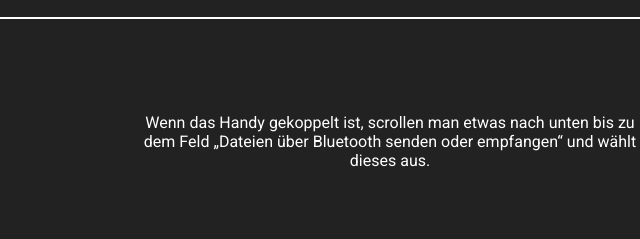
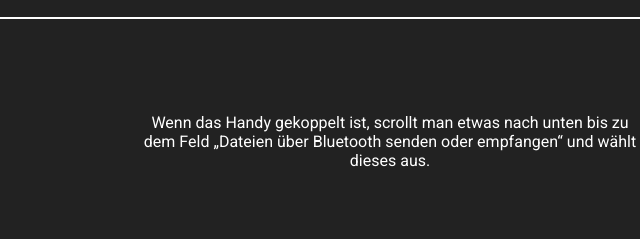
Before and after one commit to RVL-TRW/IT-Pr-si-25, a plain HTML site: page index Android.html in a window 1280 px wide. Shown: the part 2891-3130 px from the top of the page, 640-1280 px from the left. Drawn offline with Linux system fonts and the light colour scheme.

Commit message:
Fix formatting issues in index Android.html

```diff
--- a/index Android.html
+++ b/index Android.html
@@ -60,7 +60,7 @@
 
     <div class="content-block">
         <img src="5.png" alt="Platzhalterbild" onclick="openModal(this)">
-        <p>Wenn das Handy gekoppelt ist, scrollen man etwas nach unten bis zu dem Feld „Dateien über Bluetooth senden oder empfangen“
+        <p>Wenn das Handy gekoppelt ist, scrollt man etwas nach unten bis zu dem Feld „Dateien über Bluetooth senden oder empfangen“
            und wählt dieses aus.</p>
     </div>
 
```
